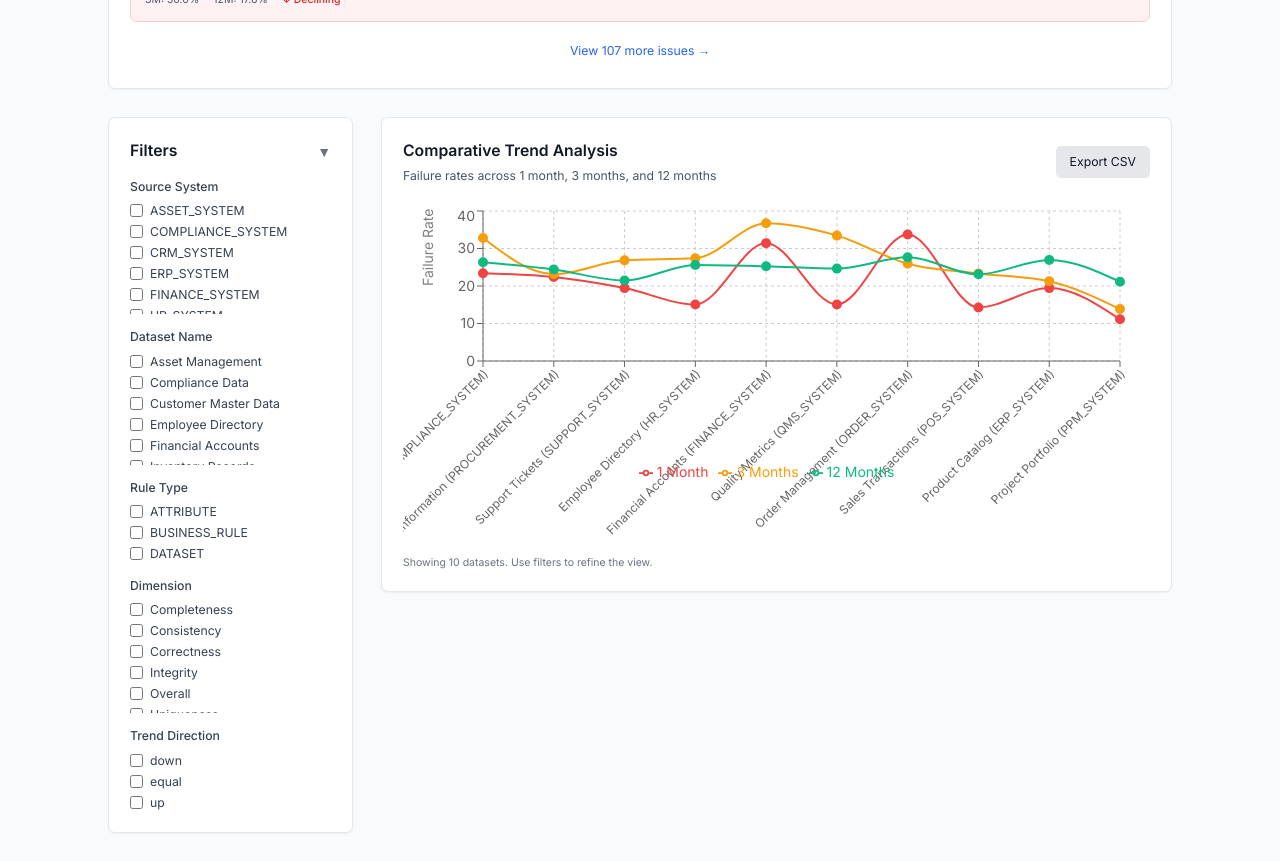
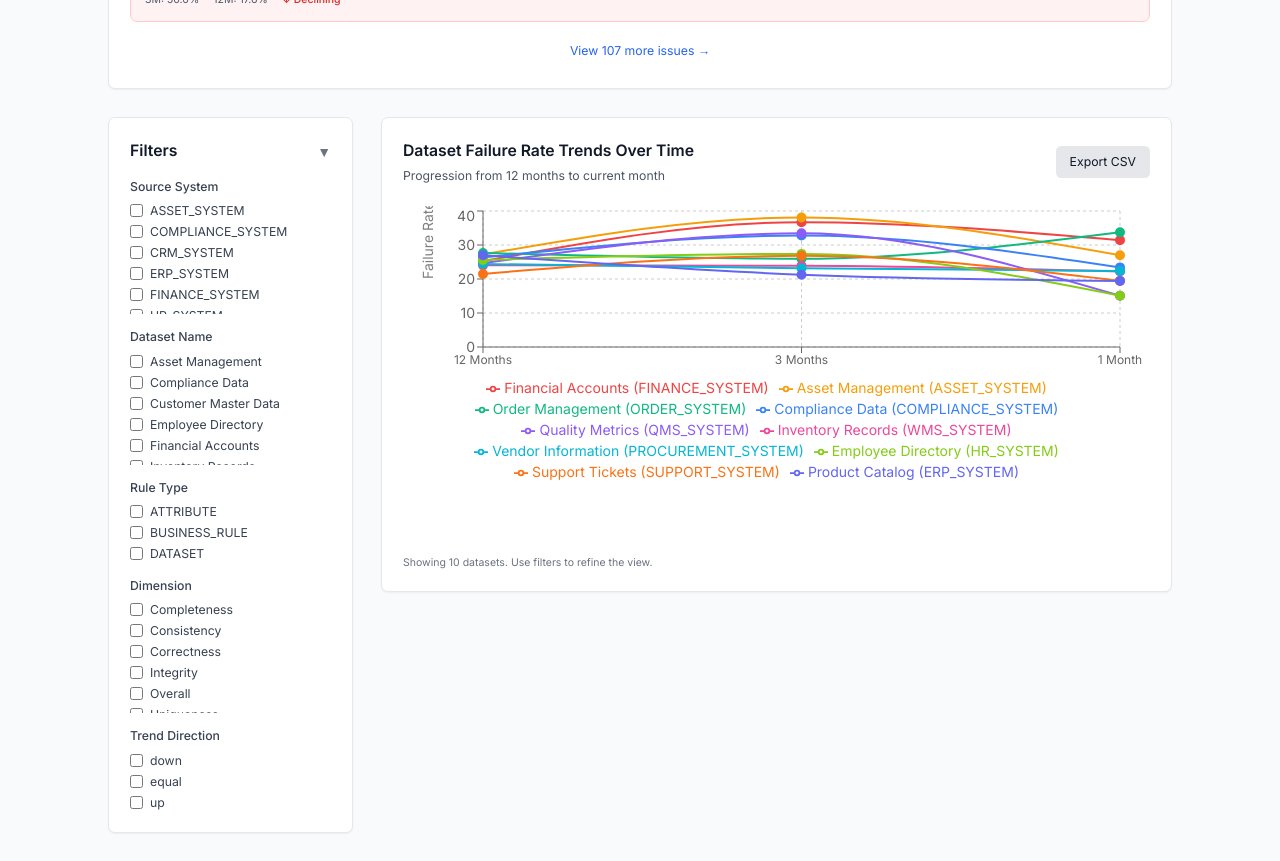
Before and after one commit to rajvermacas/data-quality-ui, a Next.js app: page / in a window 1280 px wide. Shown: the part 780-1641 px from the top of the page. Built offline with nearby package versions, Linux system fonts and the light colour scheme.

Commit message:
feat: enhance TrendChart component with time-series data and improved filtering

```diff
--- a/src/components/features/TrendChart.tsx
+++ b/src/components/features/TrendChart.tsx
@@ -33,29 +33,54 @@ export function TrendChart({ data, filters }: TrendChartProps) {
       return acc;
     }, {} as Record<string, any>);
 
-    // Calculate averages and convert to chart format
-    return Object.values(aggregated)
+    // Get top datasets by average failure rate
+    const datasets = Object.values(aggregated)
       .map((item: any) => ({
         dataset: item.dataset,
-        '1 Month': (item.fail_rate_1m / item.count * 100).toFixed(2),
-        '3 Months': (item.fail_rate_3m / item.count * 100).toFixed(2),
-        '12 Months': (item.fail_rate_12m / item.count * 100).toFixed(2)
+        avgFailRate: ((item.fail_rate_1m + item.fail_rate_3m + item.fail_rate_12m) / (item.count * 3)),
+        fail_rate_1m: (item.fail_rate_1m / item.count * 100),
+        fail_rate_3m: (item.fail_rate_3m / item.count * 100),
+        fail_rate_12m: (item.fail_rate_12m / item.count * 100)
       }))
+      .sort((a, b) => b.avgFailRate - a.avgFailRate)
       .slice(0, 10); // Limit to top 10 for readability
+
+    // Convert to time-series format with chronological order (12M → 3M → 1M)
+    const timeSeriesData = [
+      {
+        period: '12 Months',
+        ...datasets.reduce((acc, dataset) => {
+          acc[dataset.dataset] = dataset.fail_rate_12m;
+          return acc;
+        }, {} as Record<string, number>)
+      },
+      {
+        period: '3 Months',
+        ...datasets.reduce((acc, dataset) => {
+          acc[dataset.dataset] = dataset.fail_rate_3m;
+          return acc;
+        }, {} as Record<string, number>)
+      },
+      {
+        period: '1 Month',
+        ...datasets.reduce((acc, dataset) => {
+          acc[dataset.dataset] = dataset.fail_rate_1m;
+          return acc;
+        }, {} as Record<string, number>)
+      }
+    ];
+
+    return { timeSeriesData, datasets };
   }, [data, filters]);
 
   const exportData = () => {
-    const filteredData = filterData(data, filters);
     const csvContent = [
-      ['Dataset', 'Source', 'Dimension', '1M Failure Rate', '3M Failure Rate', '12M Failure Rate', 'Trend'],
-      ...filteredData.map(record => [
-        record.dataset_name,
-        record.source,
-        record.dimension,
-        (record.fail_rate_1m * 100).toFixed(2) + '%',
-        (record.fail_rate_3m * 100).toFixed(2) + '%',
-        (record.fail_rate_12m * 100).toFixed(2) + '%',
-        record.trend_flag
+      ['Dataset', '12M Failure Rate (%)', '3M Failure Rate (%)', '1M Failure Rate (%)'],
+      ...chartData.datasets.map(dataset => [
+        dataset.dataset,
+        dataset.fail_rate_12m.toFixed(2),
+        dataset.fail_rate_3m.toFixed(2),
+        dataset.fail_rate_1m.toFixed(2)
       ])
     ].map(row => row.join(',')).join('\n');
 
@@ -63,7 +88,7 @@ export function TrendChart({ data, filters }: TrendChartProps) {
     const url = URL.createObjectURL(blob);
     const a = document.createElement('a');
     a.href = url;
-    a.download = 'data-quality-trends.csv';
+    a.download = 'dataset-failure-rate-trends.csv';
     a.click();
     URL.revokeObjectURL(url);
   };
@@ -72,9 +97,9 @@ export function TrendChart({ data, filters }: TrendChartProps) {
     <div className="card">
       <div className="flex items-center justify-between mb-6">
         <div>
-          <h3 className="text-lg font-semibold text-gray-900">Comparative Trend Analysis</h3>
+          <h3 className="text-lg font-semibold text-gray-900">Dataset Failure Rate Trends Over Time</h3>
           <p className="text-sm text-gray-600 mt-1">
-            Failure rates across 1 month, 3 months, and 12 months
+            Progression from 12 months to current month
           </p>
         </div>
         <button
@@ -85,7 +110,7 @@ export function TrendChart({ data, filters }: TrendChartProps) {
         </button>
       </div>
 
-      {chartData.length === 0 ? (
+      {chartData.datasets.length === 0 ? (
         <div className="flex items-center justify-center h-64 text-gray-500">
           <div className="text-center">
             <div className="text-4xl mb-2">📊</div>
@@ -95,52 +120,45 @@ export function TrendChart({ data, filters }: TrendChartProps) {
       ) : (
         <div className="h-96">
           <ResponsiveContainer width="100%" height="100%">
-            <LineChart data={chartData} margin={{ top: 5, right: 30, left: 20, bottom: 60 }}>
+            <LineChart data={chartData.timeSeriesData} margin={{ top: 5, right: 30, left: 20, bottom: 60 }}>
               <CartesianGrid strokeDasharray="3 3" />
               <XAxis
-                dataKey="dataset"
-                angle={-45}
-                textAnchor="end"
-                height={100}
-                interval={0}
+                dataKey="period"
                 fontSize={12}
               />
               <YAxis
                 label={{ value: 'Failure Rate (%)', angle: -90, position: 'insideLeft' }}
               />
               <Tooltip
-                formatter={(value: string) => [`${value}%`, '']}
+                formatter={(value: number) => [`${value.toFixed(2)}%`, '']}
                 labelStyle={{ fontSize: 12 }}
               />
               <Legend />
-              <Line
-                type="monotone"
-                dataKey="1 Month"
-                stroke="#EF4444"
-                strokeWidth={2}
-                dot={{ fill: '#EF4444', strokeWidth: 2, r: 4 }}
-              />
-              <Line
-                type="monotone"
-                dataKey="3 Months"
-                stroke="#F59E0B"
-                strokeWidth={2}
-                dot={{ fill: '#F59E0B', strokeWidth: 2, r: 4 }}
-              />
-              <Line
-                type="monotone"
-                dataKey="12 Months"
-                stroke="#10B981"
-                strokeWidth={2}
-                dot={{ fill: '#10B981', strokeWidth: 2, r: 4 }}
-              />
+              {chartData.datasets.map((dataset, index) => {
+                const colors = [
+                  '#EF4444', '#F59E0B', '#10B981', '#3B82F6', '#8B5CF6',
+                  '#EC4899', '#06B6D4', '#84CC16', '#F97316', '#6366F1'
+                ];
+                const color = colors[index % colors.length];
+
+                return (
+                  <Line
+                    key={dataset.dataset}
+                    type="monotone"
+                    dataKey={dataset.dataset}
+                    stroke={color}
+                    strokeWidth={2}
+                    dot={{ fill: color, strokeWidth: 2, r: 4 }}
+                  />
+                );
+              })}
             </LineChart>
           </ResponsiveContainer>
         </div>
       )}
 
       <div className="mt-4 text-xs text-gray-500">
-        Showing {chartData.length} datasets. Use filters to refine the view.
+        Showing {chartData.datasets.length} datasets. Use filters to refine the view.
       </div>
     </div>
   );
```
Also changed, not shown: 1 other file (tests, documents, lock files or other folders).
